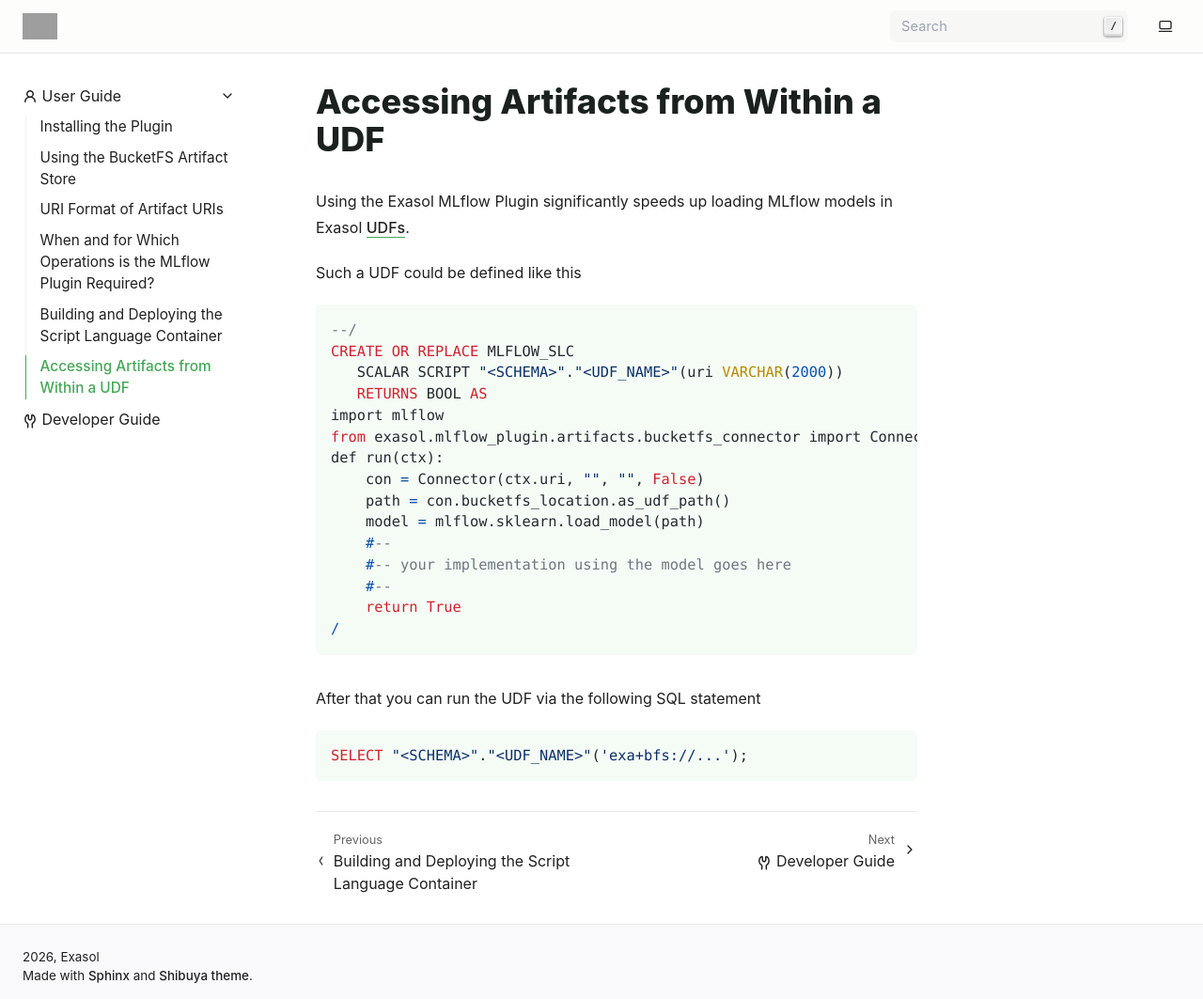
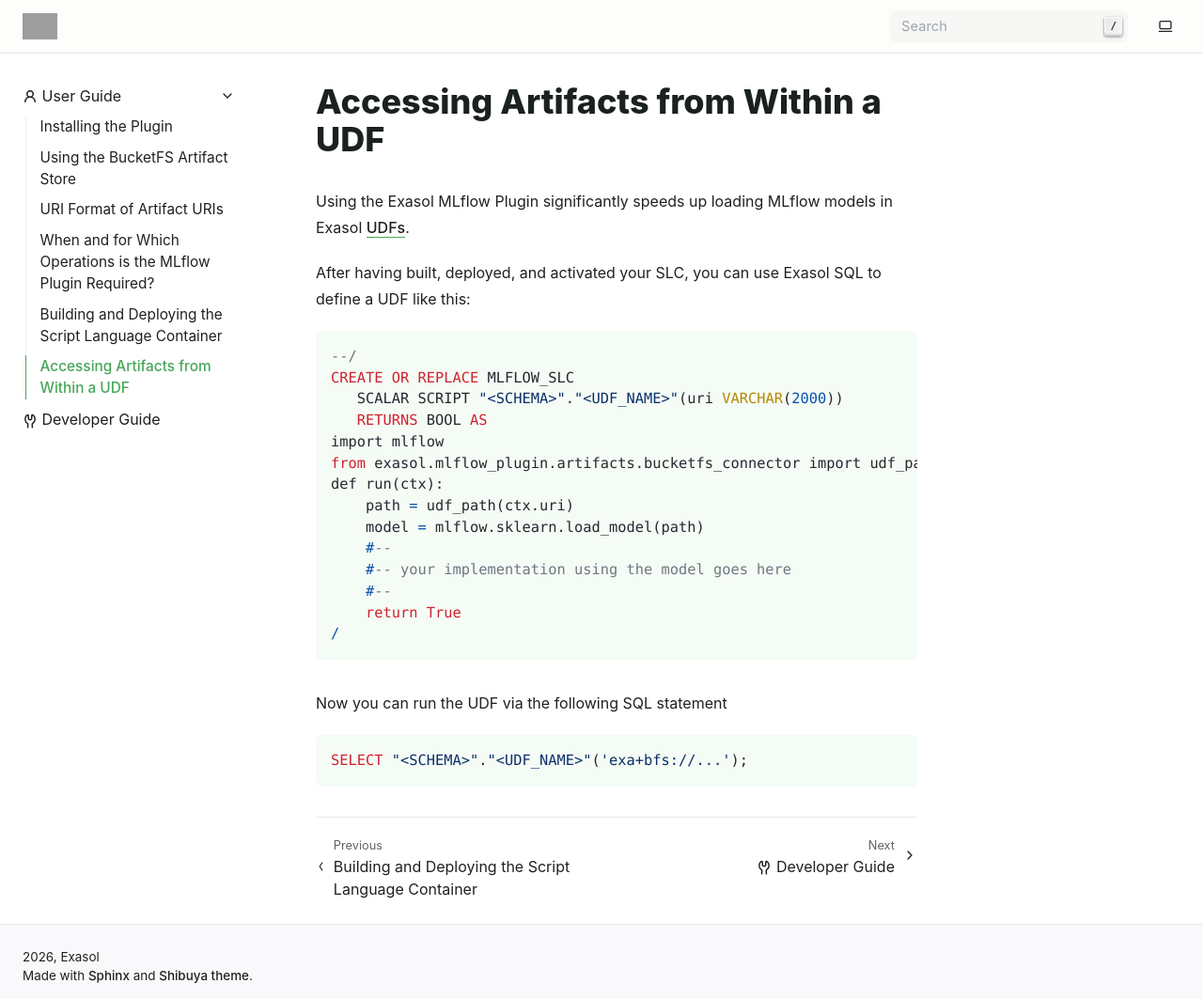
Before and after one commit to exasol/mlflow-plugin, a Sphinx documentation site: the page built from doc/user_guide/udfs.rst, in a window 1280 px wide and 1063 px high. Shown: the whole window at 94% size. Built offline with Sphinx 7.4.7, drawn with Linux system fonts in a browser that asks for light colours; pages that are not in the unit, such as notebooks, are missing from menus; grey boxes are pictures that could not be loaded.

Commit message:
Simplified conversion of artifact_uri to udf_path

```diff
--- a/doc/user_guide/udfs.rst
+++ b/doc/user_guide/udfs.rst
@@ -5,7 +5,8 @@
 in Exasol `UDFs
 <https://docs.exasol.com/db/latest/database_concepts/udf_scripts.htm>`_.
 
-Such a UDF could be defined like this
+After having built, deployed, and activated your SLC, you can use Exasol SQL
+to define a UDF like this:
 
 .. code-block:: sql
 
@@ -14,10 +15,9 @@
        SCALAR SCRIPT "<SCHEMA>"."<UDF_NAME>"(uri VARCHAR(2000))
        RETURNS BOOL AS
     import mlflow
-    from exasol.mlflow_plugin.artifacts.bucketfs_connector import Connector
+    from exasol.mlflow_plugin.artifacts.bucketfs_connector import udf_path
     def run(ctx):
-        con = Connector(ctx.uri, "", "", False)
-        path = con.bucketfs_location.as_udf_path()
+        path = udf_path(ctx.uri)
         model = mlflow.sklearn.load_model(path)
         #--
         #-- your implementation using the model goes here
@@ -25,7 +25,7 @@
         return True
     /
 
-After that you can run the UDF via the following SQL statement
+Now you can run the UDF via the following SQL statement
 
 .. code-block:: sql
 
```
